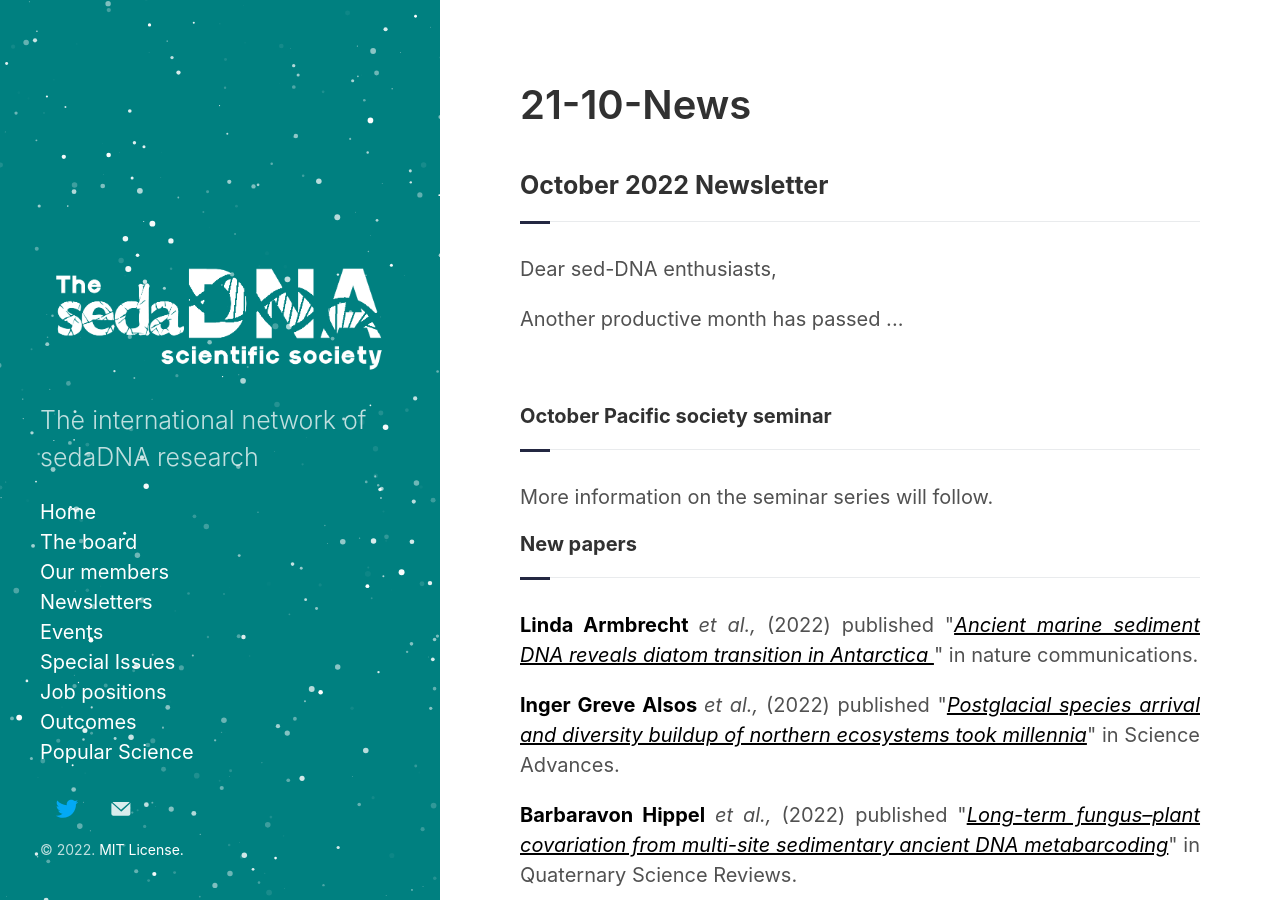
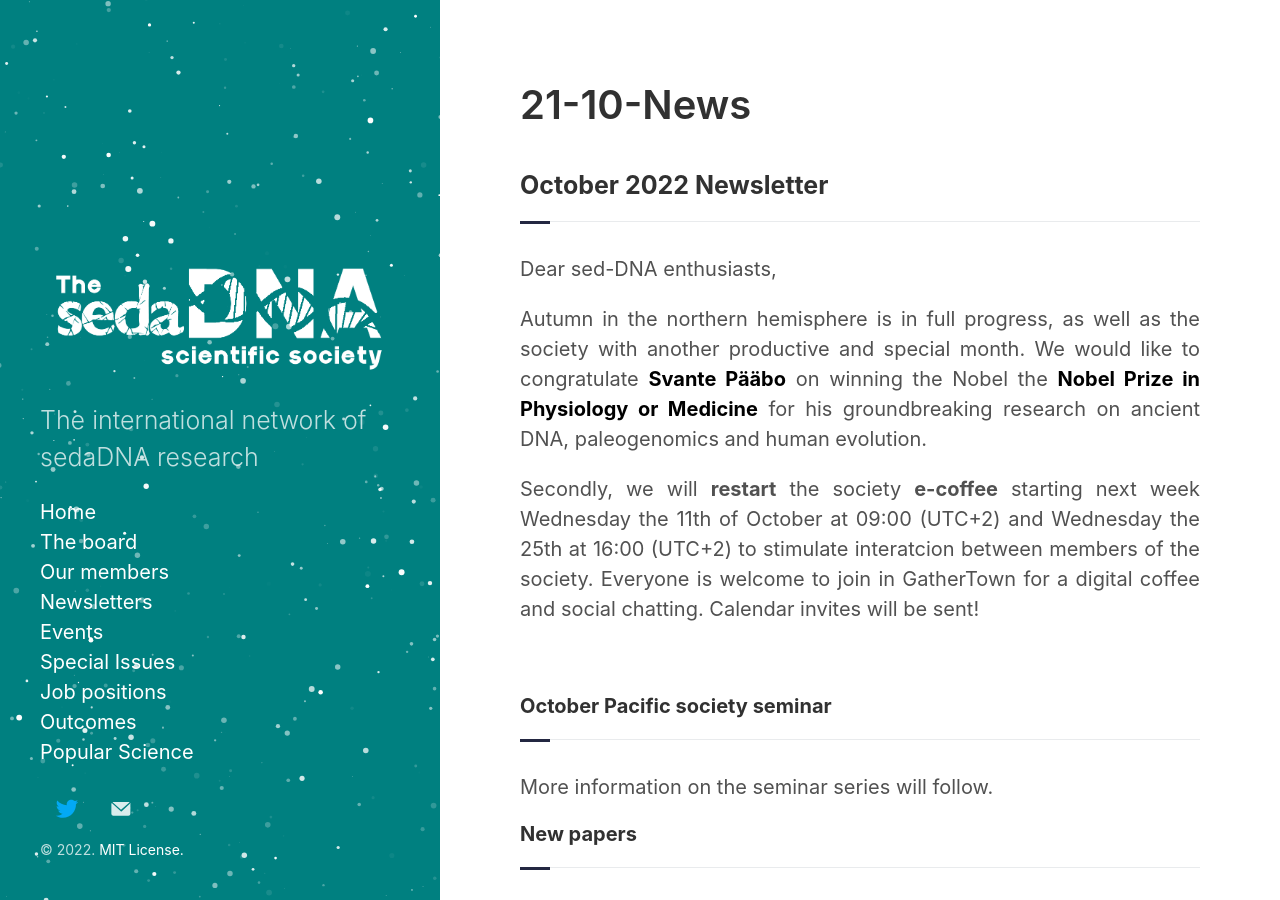
Before and after one commit to sedadna/sedadna.github.io, a Jekyll site: the page built from category/news/22-10.md, in a window 1280 px wide and 900 px high. Built offline with Jekyll 4.4.1, drawn with Linux system fonts in a browser that asks for light colours.

Commit message:
Update 22-10.md

```diff
--- a/category/news/22-10.md
+++ b/category/news/22-10.md
@@ -10,7 +10,13 @@ title: 21-10-News
 <p>Dear sed-DNA enthusiasts,</p>
 <div class="intro">
 <p></p>
-Another productive month has passed ...
+<p>
+Autumn in the northern hemisphere is in full progress, as well as the society with another productive and special month. We would like to congratulate <a href="https://de.wikipedia.org/wiki/Svante_P%C3%A4%C3%A4bo" target="_blank"><b>Svante Pääbo</b></a> on winning the Nobel the <a href="https://www.nobelprize.org/prizes/medicine/2022/press-release/" target="_blank"><b>Nobel Prize in  Physiology or Medicine</b></a> for his groundbreaking research on ancient DNA, paleogenomics and human evolution.
+</p>
+<p>
+Secondly, we will <b>restart</b> the society <b>e-coffee</b> starting next week Wednesday the 11th of October at 09:00 (UTC+2) and Wednesday the 25th at 16:00 (UTC+2) to stimulate interatcion between members of the society. Everyone is welcome to join in GatherTown for a digital coffee and social chatting. Calendar invites will be sent!
+
+</p>
 <p></p>
 
 <br>
```
